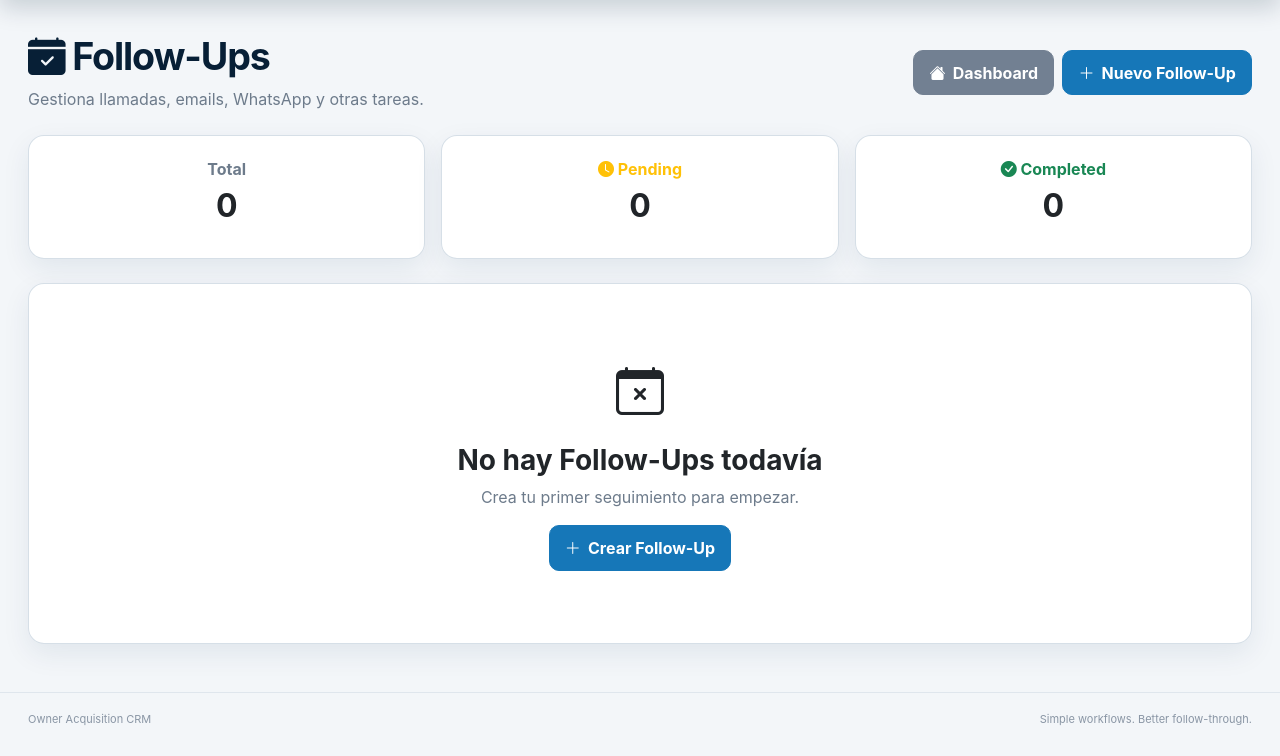
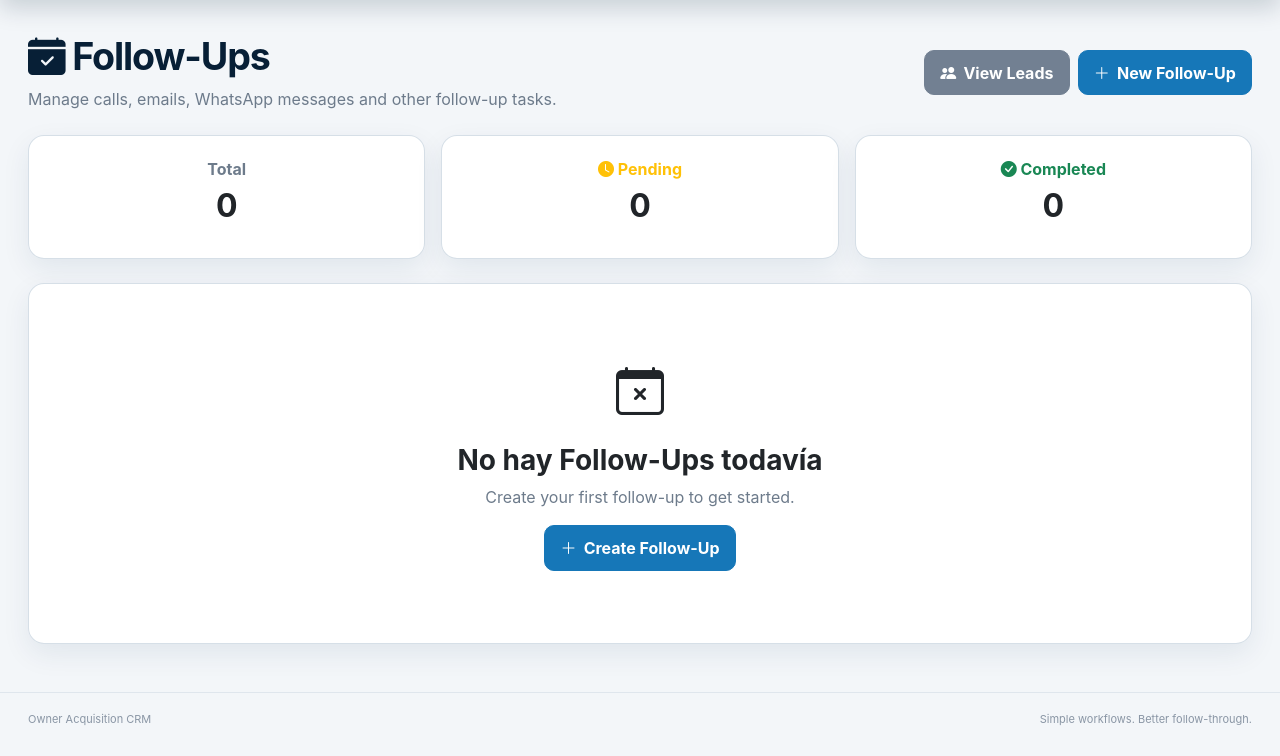
Before and after one commit to danidcr016/owner-acquisition-crm, a Flask app: template templates/follow_ups.html in a window 1280 px wide. Shown: the part 72-828 px from the top of the page. Run offline with Flask 3, Linux system fonts and the light colour scheme; the template is opened without the code that fills it, so the values that code supplies are empty.

Commit message:
changes v35

```diff
--- a/app.py
+++ b/app.py
@@ -1425,11 +1425,6 @@ def follow_ups():
     if not session.get("logged_in"):
         return redirect("/login")
 
-    if not is_admin_or_developer():
-
-        return "Access denied", 403
-
-
     user = current_user()
 
 
@@ -1484,11 +1479,6 @@ def add_follow_up():
     if not session.get("logged_in"):
         return redirect("/login")
 
-    if not is_admin_or_developer():
-
-        return "Access denied", 403
-
-
     user = current_user()
 
 
@@ -1590,11 +1580,6 @@ def edit_follow_up(id):
     if not session.get("logged_in"):
         return redirect("/login")
 
-    if not is_admin_or_developer():
-
-        return "Access denied", 403
-
-
     user = current_user()
 
 
@@ -1704,11 +1689,6 @@ def complete_follow_up(id):
     if not session.get("logged_in"):
         return redirect("/login")
 
-    if not is_admin_or_developer():
-
-        return "Access denied", 403
-
-
     follow_up = FollowUp.query.get_or_404(
         id
     )
@@ -1741,11 +1721,6 @@ def reopen_follow_up(id):
 
     if not session.get("logged_in"):
         return redirect("/login")
-
-    if not is_admin_or_developer():
-
-        return "Access denied", 403
-
 
     follow_up = FollowUp.query.get_or_404(
         id
--- a/templates/base.html
+++ b/templates/base.html
@@ -19,6 +19,7 @@
             <nav class="app-nav" aria-label="Main navigation">
                 {% if session.get("role") == "agent" %}
                 <a href="/leads" class="nav-link"><i class="bi bi-people"></i><span>View Leads</span></a>
+                <a href="/follow-ups" class="nav-link"><i class="bi bi-calendar-check"></i><span>Follow-Ups</span></a>
                 {% else %}
                 <a href="/" class="nav-link"><i class="bi bi-grid-1x2"></i><span>Dashboard</span></a>
                 <a href="/leads" class="nav-link"><i class="bi bi-people"></i><span>View Leads</span></a>
@@ -38,7 +39,7 @@
                         <div><strong>{{ session.get("username", "User") }}</strong><small>{{ session.get("role", "Account") }}</small></div>
                     </div>
                     <hr>
-                    {% if session.get("role") == "agent" %}<a href="/leads" class="dropdown-link"><i class="bi bi-people"></i>View Leads</a>{% else %}<a href="/" class="dropdown-link"><i class="bi bi-grid"></i>Dashboard</a>{% endif %}
+                    {% if session.get("role") == "agent" %}<a href="/leads" class="dropdown-link"><i class="bi bi-people"></i>View Leads</a><a href="/follow-ups" class="dropdown-link"><i class="bi bi-calendar-check"></i>Follow-Ups</a>{% else %}<a href="/" class="dropdown-link"><i class="bi bi-grid"></i>Dashboard</a>{% endif %}
                     <a href="/logout" class="logout-button"><i class="bi bi-box-arrow-right"></i>Log out</a>
                 </div>
             </div>
--- a/templates/follow_ups.html
+++ b/templates/follow_ups.html
@@ -18,7 +18,7 @@ Follow-Ups - Owner Acquisition CRM
     </h1>
 
     <p class="text-muted mb-0">
-        Gestiona llamadas, emails, WhatsApp y otras tareas.
+        Manage calls, emails, WhatsApp messages and other follow-up tasks.
     </p>
 
 </div>
@@ -26,13 +26,15 @@ Follow-Ups - Owner Acquisition CRM
 
 <div class="d-flex gap-2">
 
-    <a
-        href="/"
-        class="btn btn-secondary"
-    >
-        <i class="bi bi-house-fill"></i>
-        Dashboard
+    {% if current_user.role in ["admin", "developer"] %}
+    <a href="/" class="btn btn-secondary">
+        <i class="bi bi-house-fill"></i> Dashboard
     </a>
+    {% else %}
+    <a href="/leads" class="btn btn-secondary">
+        <i class="bi bi-people-fill"></i> View Leads
+    </a>
+    {% endif %}
 
 
     <a
@@ -40,7 +42,7 @@ Follow-Ups - Owner Acquisition CRM
         class="btn btn-primary"
     >
         <i class="bi bi-plus-lg"></i>
-        Nuevo Follow-Up
+        New Follow-Up
     </a>
 
 </div>
@@ -143,7 +145,7 @@ Follow-Ups - Owner Acquisition CRM
                 <tr>
 
                     <th>
-                        Tipo
+                        Type
                     </th>
 
                     <th>
@@ -155,15 +157,15 @@ Follow-Ups - Owner Acquisition CRM
                     </th>
 
                     <th>
-                        Fecha
+                        Due date
                     </th>
 
                     <th>
-                        Estado
+                        Status
                     </th>
 
                     <th class="text-center">
-                        Acciones
+                        Actions
                     </th>
 
                 </tr>
@@ -289,17 +291,13 @@ Follow-Ups - Owner Acquisition CRM
                     <!-- LEAD -->
 
                     <td>
-
-                        <a
-                            href="/edit-lead/{{ follow_up.lead.id }}"
-                            class="text-decoration-none"
-                        >
-
-                            <strong>
-                                {{ follow_up.lead.name }}
-                            </strong>
-
+                        {% if current_user.role in ["admin", "developer"] %}
+                        <a href="/edit-lead/{{ follow_up.lead.id }}" class="text-decoration-none">
+                            <strong>{{ follow_up.lead.name }}</strong>
                         </a>
+                        {% else %}
+                        <strong>{{ follow_up.lead.name }}</strong>
+                        {% endif %}
 
 
                         {% if follow_up.lead.city %}
@@ -411,7 +409,7 @@ Follow-Ups - Owner Acquisition CRM
                             <a
                                 href="/delete-follow-up/{{ follow_up.id }}"
                                 class="btn btn-sm btn-danger"
-                                title="Eliminar follow-up"
+                                title="Delete follow-up"
                                 onclick="return confirm('¿Seguro que quieres eliminar este follow-up?');"
                             >
                                 <i class="bi bi-trash-fill"></i>
@@ -459,7 +457,7 @@ Follow-Ups - Owner Acquisition CRM
 
 
         <p class="text-muted">
-            Crea tu primer seguimiento para empezar.
+            Create your first follow-up to get started.
         </p>
 
 
@@ -470,7 +468,7 @@ Follow-Ups - Owner Acquisition CRM
 
             <i class="bi bi-plus-lg"></i>
 
-            Crear Follow-Up
+            Create Follow-Up
 
         </a>
 
```
